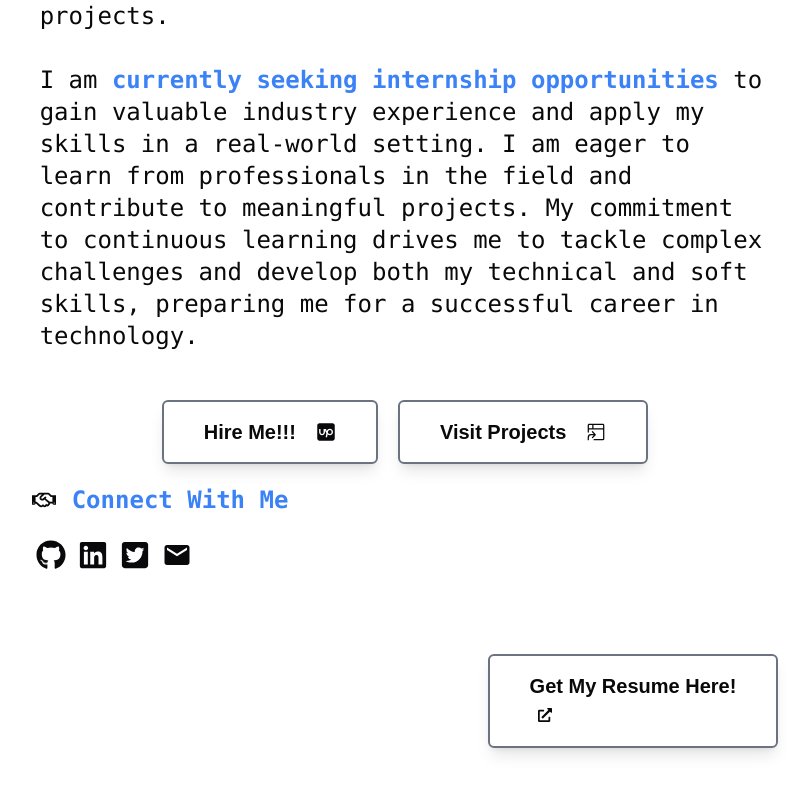
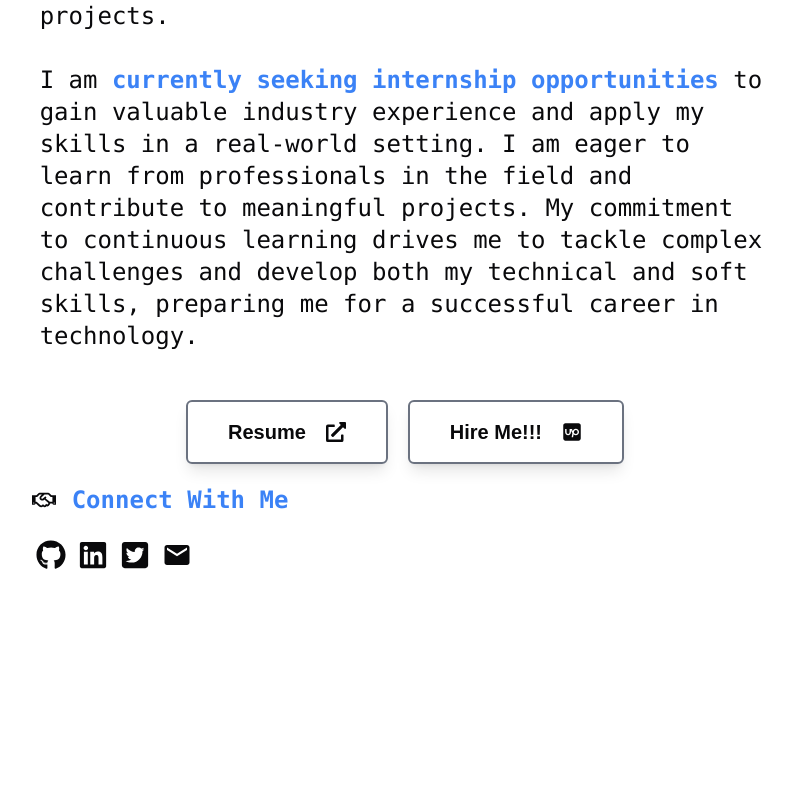
Before and after one commit to Mr-Dwight-Schrute-CPU/portfolio, a Next.js app: page /about in a window 1280 px wide. Shown: the part 689-1483 px from the top of the page, without its empty margins (235-1044 px from the left). After the commit the page ends 1319 px from the top, so only its background shows below. Built offline with nearby package versions, Linux system fonts and the light colour scheme.

Commit message:
Replaced see projects with resume, removed Leave a message button

```diff
--- a/src/app/about/page.tsx
+++ b/src/app/about/page.tsx
@@ -35,14 +35,19 @@ const page = () => {
         </p>
       </div>
       <div className='flex flex-col md:flex-row items-center gap-5 my-5'>
+      <Link href='https://drive.google.com/file/d/1VzfE4J7hh3u5pxtNcF7zClhdcDzU4z32/view?usp=sharing' target="_blank" rel="noopener noreferrer">
+        <button className="tilt-button flex items-center gap-5 text-xl">
+          Resume <FaExternalLinkAlt/>
+        </button>
+        </Link>
         <Link href='https://www.upwork.com/freelancers/~01197b924244b64389' target="_blank" rel="noopener noreferrer">
         <button className="tilt-button flex items-center gap-5 text-xl">
           Hire Me!!! <FaSquareUpwork/>
         </button>
         </Link>
-        <button onClick={() => {router.replace('/projects')}} className="tilt-button flex items-center gap-5 text-xl">
-              Visit Projects <GoProjectSymlink/>
-        </button>
+
+
+
       </div>
       <div className='Connect-with-me text-center md:text-left w-full'>
         <div className='flex items-center gap-4 mb-5 text-2xl font-mono font-semibold'>
@@ -64,7 +69,7 @@ const page = () => {
 
         </div>
       </div>
-      <div className='my-10 mt-20 w-full text-right'>
+      {/* <div className='my-10 mt-20 w-full text-right'>
       <Link href="https://drive.google.com/file/d/1VzfE4J7hh3u5pxtNcF7zClhdcDzU4z32/view?usp=sharing"
       target="_blank"
       rel="noopener noreferrer">
@@ -79,7 +84,7 @@ const page = () => {
 
         </button>
       </Link>
-      </div>
+      </div> */}
     </div>
   )
 }
```
